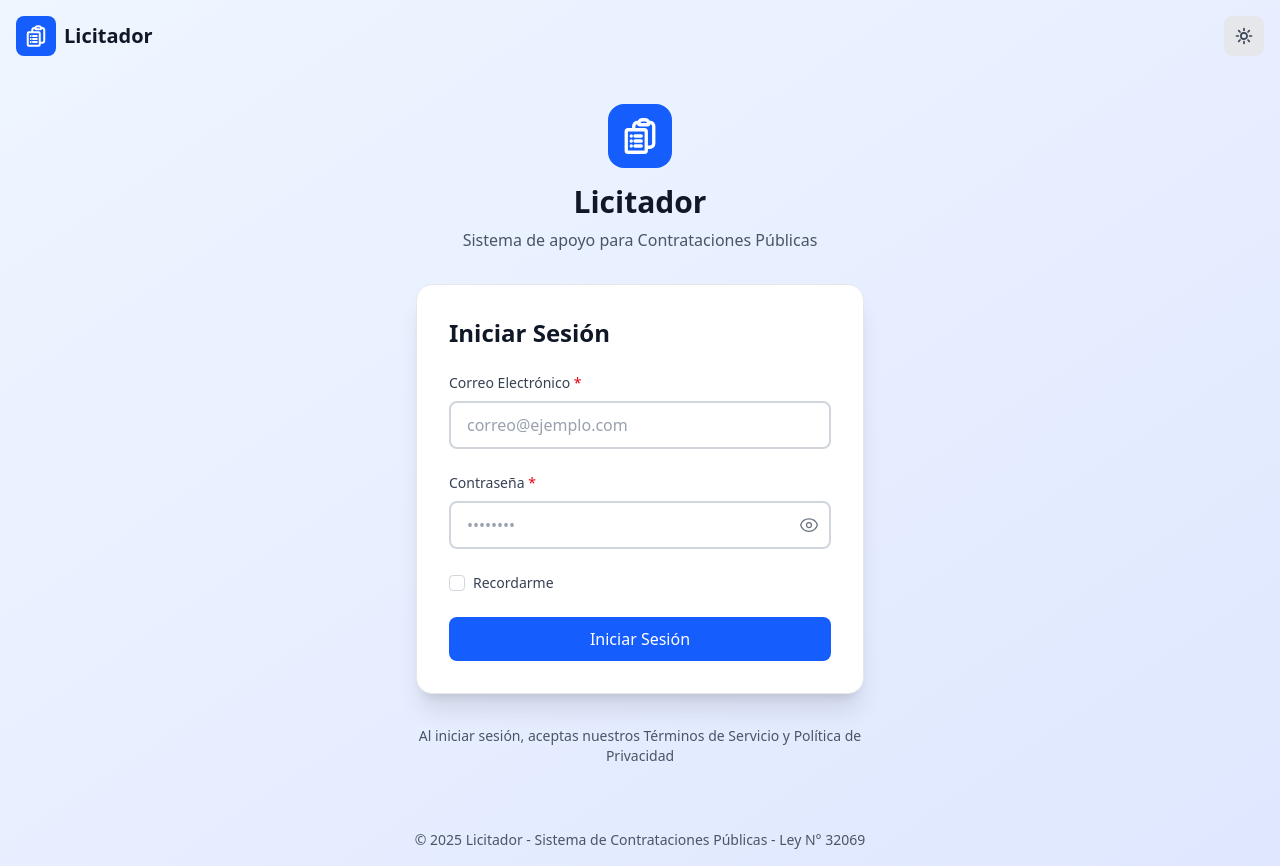
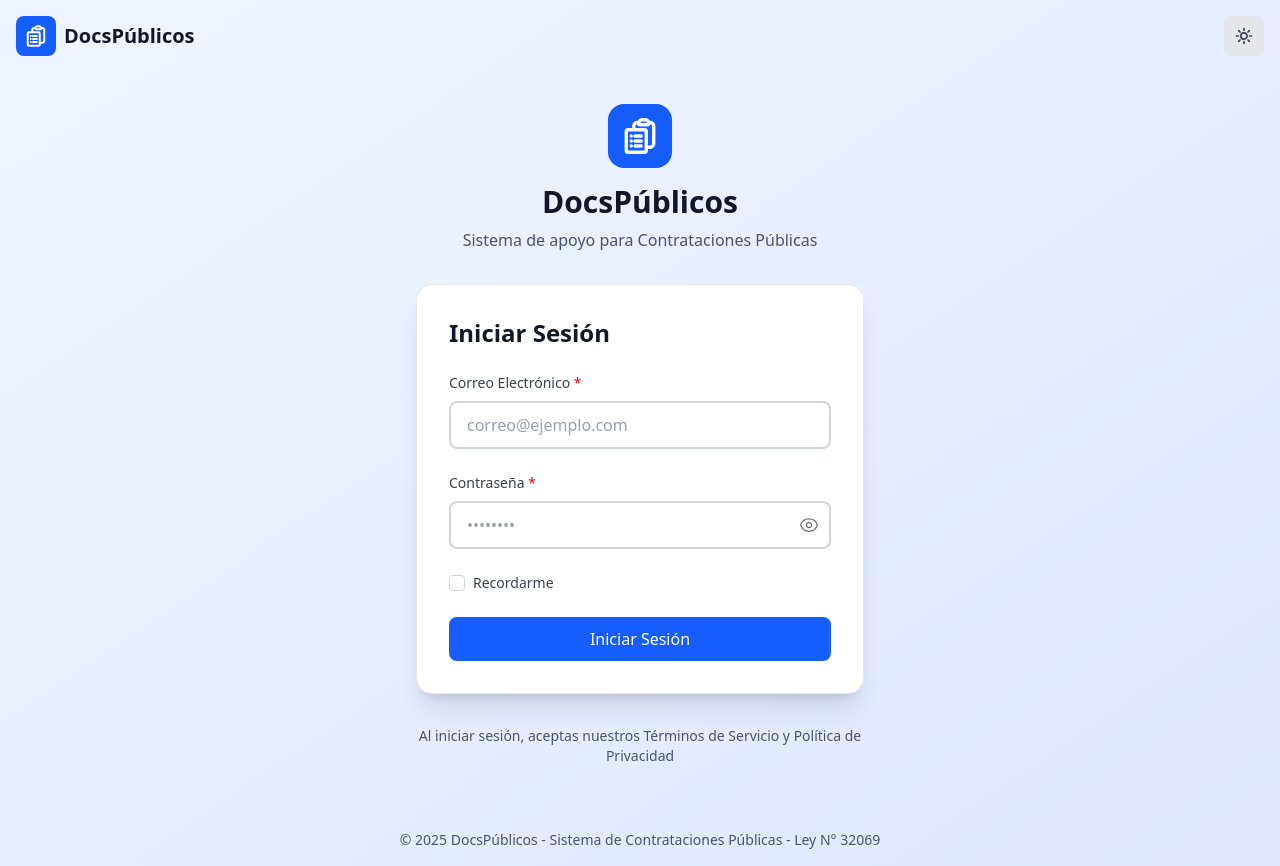
Before and after one commit to GDB-11/licitador-sv, a SvelteKit app: page /login in a window 1280 px wide. Built offline with nearby package versions, Linux system fonts and the light colour scheme.

Commit message:
name change to DocsPublicos

```diff
--- a/src/lib/features/auth/LoginPage.svelte
+++ b/src/lib/features/auth/LoginPage.svelte
@@ -98,7 +98,7 @@
 				/>
 			</svg>
 		</div>
-		<h1 class="text-3xl font-bold text-gray-900 dark:text-white mb-2">Licitador</h1>
+		<h1 class="text-3xl font-bold text-gray-900 dark:text-white mb-2">DocsPúblicos</h1>
 		<p class="text-gray-600 dark:text-gray-400">Sistema de apoyo para Contrataciones Públicas</p>
 	</div>
 
--- a/src/lib/features/dashboard/components/DashboardHeader.svelte
+++ b/src/lib/features/dashboard/components/DashboardHeader.svelte
@@ -41,7 +41,7 @@
 					</svg>
 				</div>
 				<div>
-					<h1 class="text-xl font-bold text-gray-900 dark:text-white">Licitador</h1>
+					<h1 class="text-xl font-bold text-gray-900 dark:text-white">DocsPúblicos</h1>
 					<p class="text-xs text-gray-500 dark:text-gray-400">{nombreEmpresa}</p>
 				</div>
 			</a>
--- a/src/routes/(public)/+layout.svelte
+++ b/src/routes/(public)/+layout.svelte
@@ -37,7 +37,7 @@
 					</svg>
 				</div>
 				<span class="text-xl font-bold text-gray-900 dark:text-white hidden sm:block">
-					Licitador
+					DocsPúblicos
 				</span>
 			</a>
 
@@ -69,7 +69,7 @@
 	<!-- Footer público -->
 	<footer class="p-4 flex-shrink-0">
 		<div class="container mx-auto text-center text-sm text-gray-600 dark:text-gray-400">
-			<p>© {data.year} Licitador - Sistema de Contrataciones Públicas - Ley N° 32069</p>
+			<p>© {data.year} DocsPúblicos - Sistema de Contrataciones Públicas - Ley N° 32069</p>
 		</div>
 	</footer>
 </div>
```
